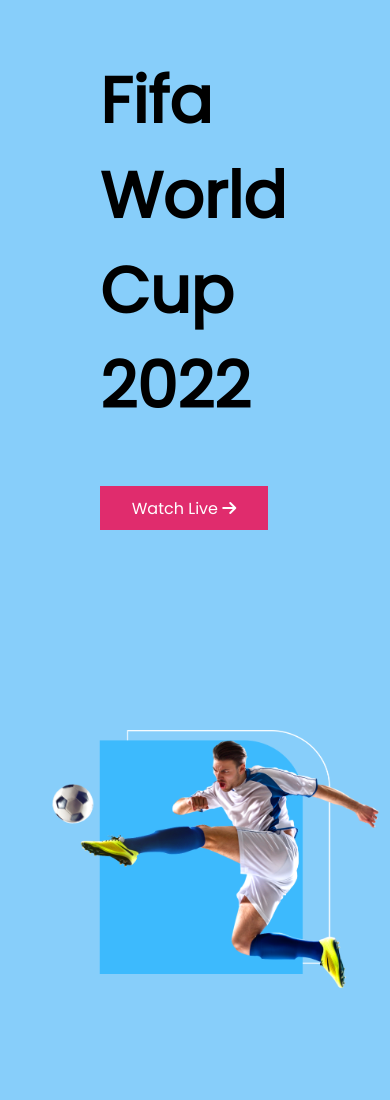
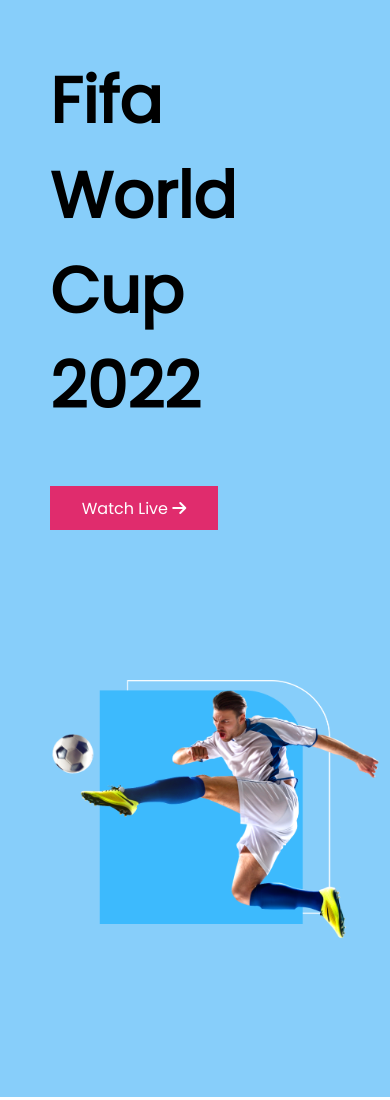
Before and after one commit to jhsayem021/sa-football-repo, a plain HTML site: page index.html in a window 390 px wide. Shown: the top 1100 px of the page. Drawn offline with Linux system fonts and the light colour scheme.

Commit message:
5th added

```diff
--- a/styles.css
+++ b/styles.css
@@ -102,10 +102,10 @@
          align-items: center;
      }
      .top-heading{
-        padding: 0px 100px ;
+        padding: 0px 50px ;
      }
      .top-image img{
-         padding: 100px 0px ;
+         padding: 50px 0px ;
         Width :330px;
         Height:260px;
      }
```
